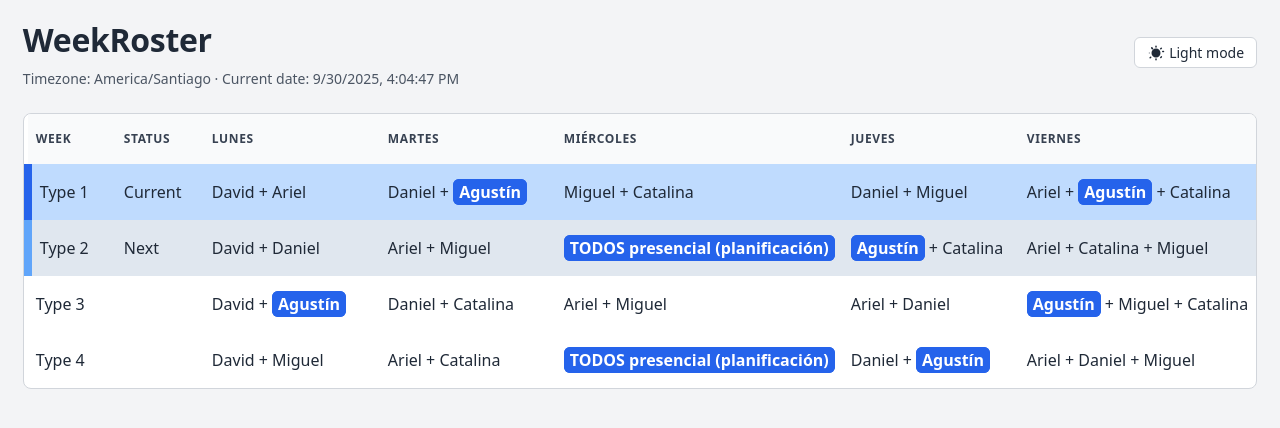
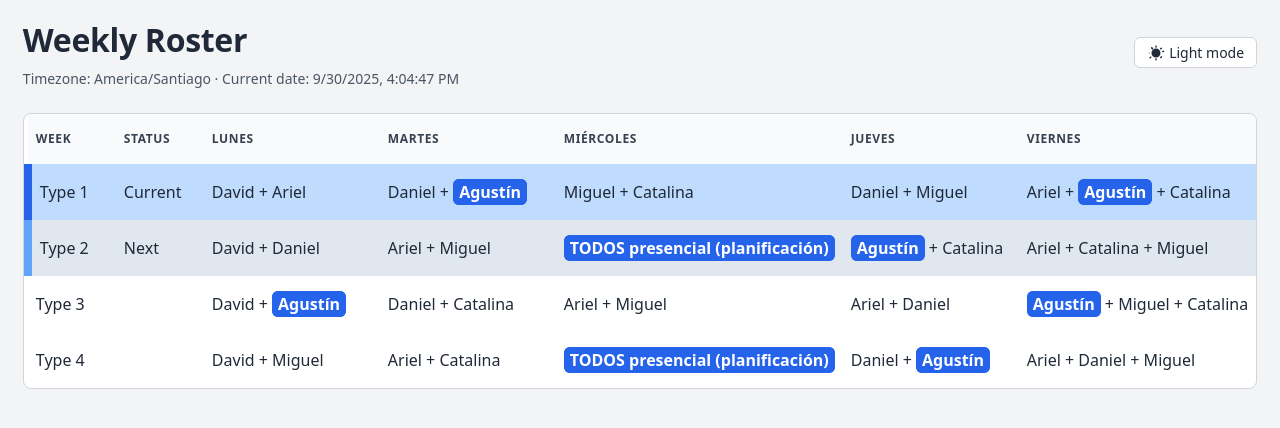
Before and after one commit to aquiroz-capex/weekly-roster-v2, a React (Vite) app: page / in a window 1280 px wide. Shown: the top 428 px of the page. Built offline with nearby package versions, Linux system fonts and the light colour scheme.

Commit message:
feat: update app title to 'Weekly Roster', add gh-pages deployment script, and create Vite config files

```diff
--- a/src/App.tsx
+++ b/src/App.tsx
@@ -40,7 +40,7 @@ const App: React.FC = () => {
     <main className="app-main">
       <header className="app-header">
         <div>
-          <h1 className="app-title">WeekRoster</h1>
+          <h1 className="app-title">Weekly Roster</h1>
           <p className="app-meta" aria-live="polite">
             Timezone: <span className="font-medium">{config.timezone}</span> · Current date: {now.toLocaleString('en-US', { timeZone: config.timezone })}
           </p>
--- /dev/null
+++ b/vite.config.d.ts
@@ -0,0 +1,2 @@
+declare const _default: import("vite").UserConfig;
+export default _default;
--- /dev/null
+++ b/vite.config.js
@@ -0,0 +1,6 @@
+import { defineConfig } from 'vite';
+import react from '@vitejs/plugin-react';
+export default defineConfig({
+    plugins: [react()],
+    base: '/week-roster-v2/',
+});
```
Also changed, not shown: package.json (+4 -6 lines), 1 other file (tests, documents, lock files or other folders).
